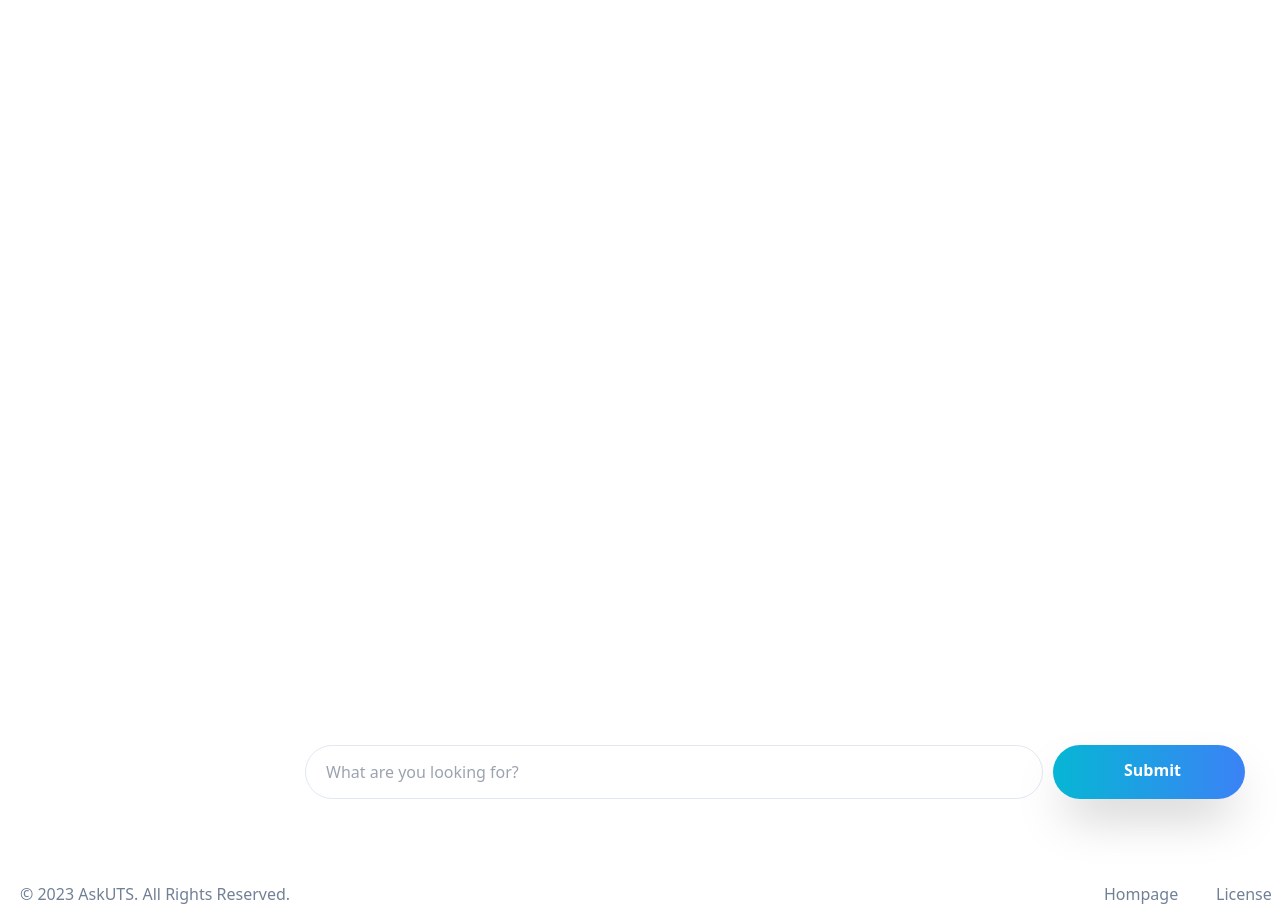
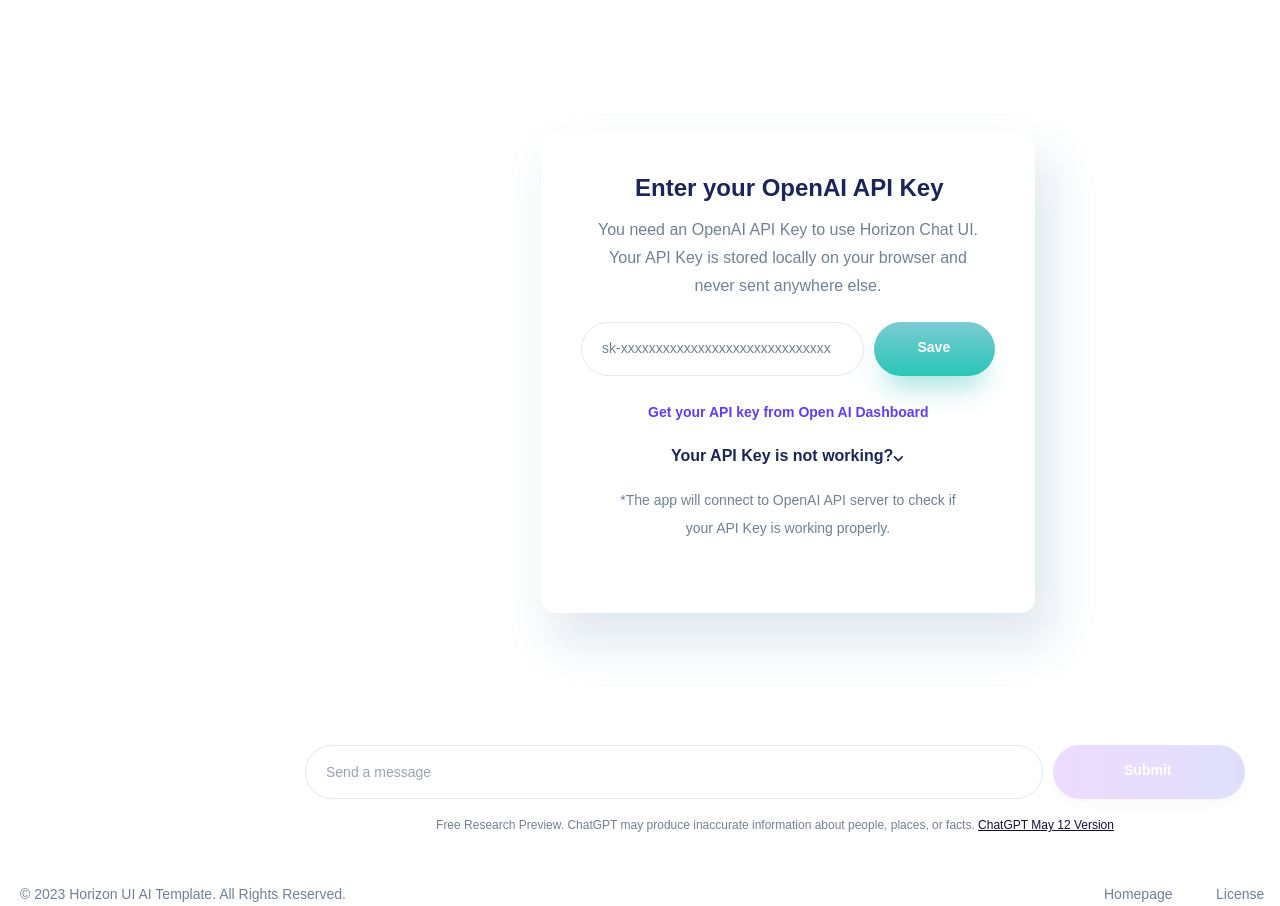
Before and after one commit to ndang247/2023-sis-team-8, a React (Vite) app in the folder fe/: page / in a window 1280 px wide. Shown: the part 80-986 px from the top of the page. Built offline with nearby package versions, Linux system fonts and the light colour scheme.

Commit message:
Improve user chat layout to align with mockups design

```diff
--- a/fe/src/App.jsx
+++ b/fe/src/App.jsx
@@ -1,6 +1,3 @@
-import { useState } from "react";
-import reactLogo from "./assets/react.svg";
-import viteLogo from "/vite.svg";
 import { UserChatLayout } from "./components";
 
 export default function App() {
--- a/fe/src/components/UserChatLayout.jsx
+++ b/fe/src/components/UserChatLayout.jsx
@@ -1,42 +1,90 @@
 import React from "react";
+import "../styles.css";
 
 export default function UserChatLayout() {
   return (
     <>
-      <div className="box-border w-[96.875rem] h-[61.625rem] relative m-auto">
-        {/* Footer */}
+      <div className="box-border m-auto w-[1550px] h-[986px] relative">
         <div className="absolute inset-0">
-          <div className="text-[#718096] text-center absolute left-[20px] bottom-0">
-            © 2023 AskUTS. All Rights Reserved.
+          <div className="_2023-horizon-ui-ai-template-all-rights-reserved">
+            © 2023 Horizon UI AI Template. All Rights Reserved.
           </div>
-          <div className="w-[416px] h-[24px] static">
-            <div className="text-[#718096] text-center absolute left-[1104px] bottom-0">
-              <a href="">Hompage</a>
-            </div>
-            <div className="text-[#718096] text-center absolute left-[1216px] bottom-0">
-              <a href="">License</a>
-            </div>
-            <div className="text-[#718096] text-center absolute left-[1306px] bottom-0">
-              <a href="">Terms of Use</a>
-            </div>
-            <div className="text-[#718096] text-center absolute left-[1428px] bottom-0">
-              <a href="">Privacy Policy</a>
-            </div>
+          <div className="links">
+            <div className="homepage">Homepage</div>
+            <div className="license">License</div>
+            <div className="terms-of-use">Terms of Use</div>
+            <div className="privacy-policy">Privacy Policy</div>
           </div>
         </div>
 
-        {/* Chat input */}
         <input
-          className="rounded-[45px] border-solid border-[#e2e8f0] border-[1px] w-[738px] h-[54px] absolute left-[305px] top-[825px] overflow-hidden text-[#718096] text-left p-[20px]"
-          placeholder="What are you looking for?"
+          className="absolute border border-[#e2e8f0] rounded-full w-[738px] h-[54px] overflow-hidden left-[305px] top-[825px] text-left text-[#718096] font-medium text-[14px] leading-[100%] pl-[20px]"
+          placeholder="Send a message"
         ></input>
 
-        {/* Submit button */}
-        <button className="bg-gradient-to-r from-cyan-500 to-blue-500 rounded-[45px] flex flex-row gap-0 items-center justify-center w-[192px] h-[54px] absolute left-[1053px] top-[825px] shadow-2xl overflow-hidden">
-          <div className="text-[#ffffff] text-left relative w-[50px] h-[20px] font-semibold text-base leading-[16px]">
+        <button
+          className="absolute flex items-center justify-center w-[192px] h-[54px] rounded-full opacity-20 overflow-hidden left-[1053px] top-[825px] bg-gradient-to-r from-purple-500 to-indigo-500 shadow-lg"
+          disabled
+        >
+          <div className="text-white text-left font-semibold text-[14px] leading-[16px] relative w-[50px] h-5">
             Submit
           </div>
         </button>
+
+        <div className="text-center font-medium text-[12px] leading-[100%] absolute left-1/2 transform -translate-x-1/2 top-[899px] w-[715px]">
+          <span>
+            <span className="text-[#718096] font-medium text-[12px] leading-[100%]">
+              Free Research Preview. ChatGPT may produce inaccurate information
+              about people, places, or facts.{" "}
+            </span>
+            <span className="text-[#120f43] font-medium text-[12px] leading-[100%] underline">
+              ChatGPT May 12 Version
+            </span>
+          </span>
+        </div>
+
+        <div className="api-key-card">
+          <div className="save-button">
+            <div className="save">Save</div>
+          </div>
+          <div className="input2">
+            <div className="sk-xxxxxxxxxxxxxxxxxxxxxxxxxxxxxx">
+              sk-xxxxxxxxxxxxxxxxxxxxxxxxxxxxxx
+            </div>
+          </div>
+          <div className="title">Enter your OpenAI API Key</div>
+          <div className="body">
+            You need an OpenAI API Key to use Horizon Chat UI.
+            <br />
+            Your API Key is stored locally on your browser and never sent
+            anywhere else.
+          </div>
+          <div className="the-app-will-connect-to-open-ai-api-server-to-check-if-your-api-key-is-working-properly">
+            *The app will connect to OpenAI API server to check if your API Key
+            is working properly.
+          </div>
+          <div className="get-your-api-key-from-open-ai-dashboard">
+            Get your API key from Open AI Dashboard
+          </div>
+          <div className="your-api-key-is-not-working">
+            <div className="your-api-key-is-not-working2">
+              Your API Key is not working?
+            </div>
+            <svg
+              className="vector3"
+              width="10"
+              height="6"
+              viewBox="0 0 10 6"
+              fill="none"
+              xmlns="http://www.w3.org/2000/svg"
+            >
+              <path
+                d="M9.06037 0.24375C8.73537 -0.08125 8.21037 -0.0812501 7.88537 0.24375L4.65204 3.47708L1.41871 0.24375C1.09371 -0.0812504 0.568707 -0.0812504 0.243707 0.24375C-0.0812931 0.56875 -0.0812932 1.09375 0.243707 1.41875L4.06871 5.24375C4.39371 5.56875 4.91871 5.56875 5.24371 5.24375L9.06871 1.41875C9.38537 1.10208 9.38537 0.56875 9.06037 0.24375Z"
+                fill="#1B2559"
+              />
+            </svg>
+          </div>
+        </div>
       </div>
     </>
   );
--- a/fe/src/main.jsx
+++ b/fe/src/main.jsx
@@ -2,6 +2,7 @@
 import ReactDOM from "react-dom/client";
 import App from "./App.jsx";
 import "./index.css";
+import "./styles.css";
 
 ReactDOM.createRoot(document.getElementById("root")).render(
   <React.StrictMode>
--- /dev/null
+++ b/fe/src/styles.css
@@ -0,0 +1,281 @@
+@tailwind base;
+@tailwind components;
+@tailwind utilities;
+
+._2023-horizon-ui-ai-template-all-rights-reserved {
+  color: #718096;
+  text-align: center;
+  font: 500 14px/24px "Plus Jakarta Sans", sans-serif;
+  position: absolute;
+  left: 20px;
+  top: calc(50% - -469px);
+}
+.links {
+  width: 416px;
+  height: 24px;
+  position: static;
+}
+.homepage {
+  color: #718096;
+  text-align: center;
+  font: 500 14px/24px "Plus Jakarta Sans", sans-serif;
+  position: absolute;
+  left: 1104px;
+  top: calc(50% - -469px);
+}
+.license {
+  color: #718096;
+  text-align: center;
+  font: 500 14px/24px "Plus Jakarta Sans", sans-serif;
+  position: absolute;
+  left: 1216px;
+  top: calc(50% - -469px);
+}
+.terms-of-use {
+  color: #718096;
+  text-align: center;
+  font: 500 14px/24px "Plus Jakarta Sans", sans-serif;
+  position: absolute;
+  left: 1306px;
+  top: calc(50% - -469px);
+}
+.privacy-policy {
+  color: #718096;
+  text-align: center;
+  font: 500 14px/24px "Plus Jakarta Sans", sans-serif;
+  position: absolute;
+  left: 1428px;
+  top: calc(50% - -469px);
+}
+.button {
+  background: linear-gradient(
+    15.46deg,
+    rgba(74, 37, 225, 1) 0%,
+    rgba(123, 90, 255, 1) 92.70905256271362%
+  );
+  border-radius: 45px;
+  opacity: 0.20000000298023224;
+  display: flex;
+  flex-direction: row;
+  gap: 0px;
+  align-items: center;
+  justify-content: center;
+  width: 192px;
+  height: 54px;
+  position: absolute;
+  left: 1053px;
+  top: 825px;
+  box-shadow: 0px 21px 27px -10px rgba(96, 60, 255, 0.48);
+  overflow: hidden;
+}
+.toggle {
+  position: absolute;
+  inset: 0;
+}
+.gpt-3-5 {
+  width: 174px;
+  height: 70px;
+  position: static;
+}
+.background {
+  width: 174px;
+  height: 70px;
+  position: static;
+}
+.rectangle-3 {
+  border-radius: 0px;
+  position: absolute;
+  left: 623px;
+  top: 12px;
+  overflow: visible;
+}
+.frame-44 {
+  border-radius: 78px;
+  padding: 11.7px;
+  display: flex;
+  flex-direction: row;
+  gap: 6.5px;
+  align-items: center;
+  justify-content: center;
+  position: absolute;
+  left: 648px;
+  top: 27.5px;
+  overflow: visible;
+}
+.text {
+  width: 76px;
+  height: 18px;
+  position: static;
+}
+.gpt-3-52 {
+  color: #120f43;
+  text-align: left;
+  font: 700 18px/18px "Plus Jakarta Sans", sans-serif;
+  position: absolute;
+  left: 697px;
+  top: 38px;
+}
+.gpt-4 {
+  opacity: 0.20000000298023224;
+  width: 108px;
+  height: 39px;
+  position: static;
+}
+.frame-442 {
+  border-radius: 78px;
+  padding: 11.7px;
+  display: flex;
+  flex-direction: row;
+  gap: 6.5px;
+  align-items: center;
+  justify-content: center;
+  position: absolute;
+  left: 819px;
+  top: 27.5px;
+  overflow: visible;
+}
+.text2 {
+  width: 59px;
+  height: 18px;
+  position: static;
+}
+.gpt-42 {
+  color: #120f43;
+  text-align: left;
+  font: 700 18px/18px "Plus Jakarta Sans", sans-serif;
+  position: absolute;
+  left: 868px;
+  top: 38px;
+}
+.no-plugins-enabled {
+  position: absolute;
+  inset: 0;
+}
+.no-plugins-enabled2 {
+  color: #718096;
+  text-align: left;
+  font: 500 14px/26px "Plus Jakarta Sans", sans-serif;
+  position: absolute;
+  left: calc(50% - 72px);
+  top: calc(50% - 388px);
+}
+.vector2 {
+  position: absolute;
+  left: 847.65px;
+  top: 116.5px;
+  transform: translate(-9.31px, 0px);
+  overflow: visible;
+}
+.api-key-card {
+  background: #ffffff;
+  border-radius: 14px;
+  width: 494px;
+  height: 480px;
+  position: absolute;
+  left: calc(50% - 234px);
+  top: 213px;
+  box-shadow: 14px 27px 45px 4px rgba(112, 144, 176, 0.2);
+  overflow: hidden;
+}
+.save-button {
+  background: linear-gradient(
+    180deg,
+    rgba(123, 203, 212, 1) 0%,
+    rgba(41, 198, 183, 1) 100%
+  );
+  border-radius: 45px;
+  display: flex;
+  flex-direction: row;
+  gap: 0px;
+  align-items: center;
+  justify-content: center;
+  width: 121px;
+  height: 54px;
+  position: absolute;
+  left: 333px;
+  top: 189px;
+  box-shadow: 0px 21px 27px -10px rgba(67, 200, 192, 0.47);
+  overflow: hidden;
+}
+.save {
+  color: #ffffff;
+  text-align: left;
+  font: 600 14px/16px "Plus Jakarta Sans", sans-serif;
+  position: relative;
+  width: 34px;
+  height: 20px;
+}
+.input2 {
+  background: #ffffff;
+  border-radius: 45px;
+  border-style: solid;
+  border-color: #e2e8f0;
+  border-width: 1px;
+  width: 283px;
+  height: 54px;
+  position: absolute;
+  left: 40px;
+  top: 189px;
+  overflow: hidden;
+}
+.sk-xxxxxxxxxxxxxxxxxxxxxxxxxxxxxx {
+  color: #718096;
+  text-align: left;
+  font: 500 14px/100% "Plus Jakarta Sans", sans-serif;
+  position: absolute;
+  left: 20px;
+  top: 18px;
+}
+.title {
+  color: #1b2559;
+  text-align: left;
+  font: 700 24px/100% "Plus Jakarta Sans", sans-serif;
+  position: absolute;
+  left: calc(50% - 153px);
+  top: calc(50% - 197px);
+}
+.body {
+  color: #718096;
+  text-align: center;
+  font: 500 16px/28px "Plus Jakarta Sans", sans-serif;
+  position: absolute;
+  left: calc(50% - 199px);
+  top: calc(50% - 157px);
+  width: 398px;
+}
+.the-app-will-connect-to-open-ai-api-server-to-check-if-your-api-key-is-working-properly {
+  color: #718096;
+  text-align: center;
+  font: 500 14px/28px "Plus Jakarta Sans", sans-serif;
+  position: absolute;
+  left: calc(50% - 176px);
+  top: calc(50% - -113px);
+  width: 352px;
+}
+.get-your-api-key-from-open-ai-dashboard {
+  color: #603cff;
+  text-align: center;
+  font: 600 14px/28px "Plus Jakarta Sans", sans-serif;
+  position: absolute;
+  left: calc(50% - 140px);
+  top: calc(50% - -25px);
+}
+.your-api-key-is-not-working {
+  position: absolute;
+  inset: 0;
+}
+.your-api-key-is-not-working2 {
+  color: #1b2559;
+  text-align: center;
+  font: 700 16px/28px "Plus Jakarta Sans", sans-serif;
+  position: absolute;
+  left: calc(50% - 117px);
+  top: calc(50% - -69px);
+}
+.vector3 {
+  position: absolute;
+  left: 362.31px;
+  top: 323px;
+  transform: translate(-9.31px, 0px);
+  overflow: visible;
+}
--- a/fe/tailwind.config.js
+++ b/fe/tailwind.config.js
@@ -2,7 +2,11 @@
 export default {
   content: ["./index.html", "./src/**/*.{js,ts,jsx,tsx}"],
   theme: {
-    extend: {},
+    extend: {
+      fontFamily: {
+        sans: ["Plus Jakarta Sans", "sans-serif"],
+      },
+    },
   },
   plugins: [],
 };
```
